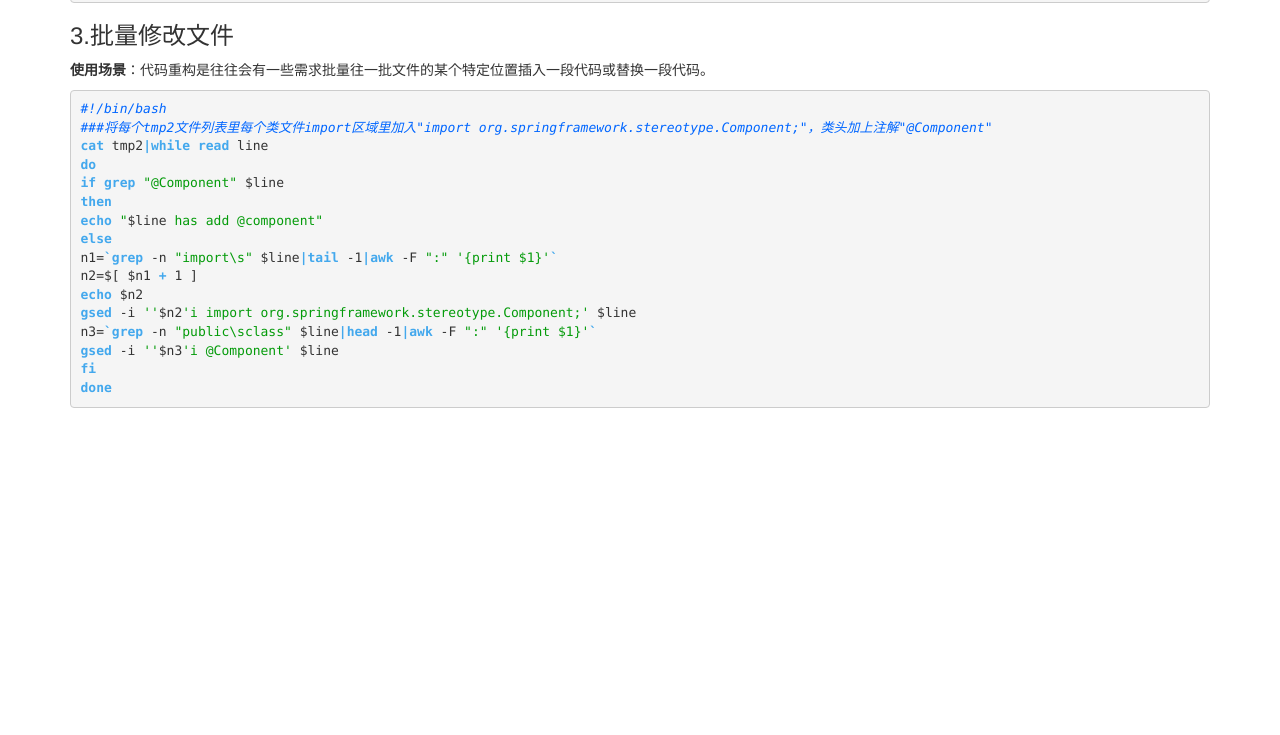
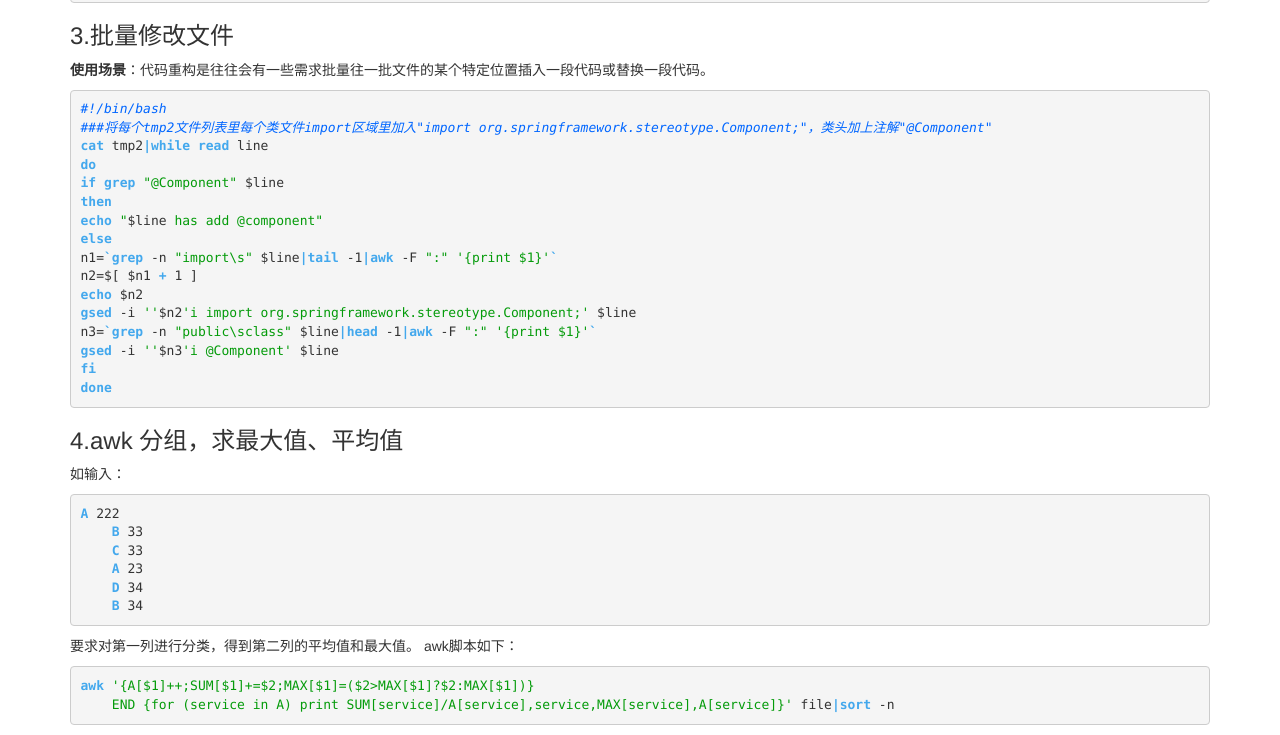
Before and after one commit to abingsky37/abingsky37.github.com, a plain HTML site: page script.html in a window 1280 px wide. Shown: the part 1177-1912 px from the top of the page. Before the commit the page ends 1595 px from the top, so only its background shows below. Drawn offline with Linux system fonts and the light colour scheme.

Commit message:
modify script

```diff
--- a/script.html
+++ b/script.html
@@ -122,6 +122,17 @@ code > span.er { font-weight: bold; }
 <span class="kw">gsed</span> -i <span class="st">&#39;&#39;</span><span class="ot">$n3</span><span class="st">&#39;i @Component&#39;</span> <span class="ot">$line</span>
 <span class="kw">fi</span>
 <span class="kw">done</span></code></pre>
+<h3 id="awk-分组求最大值平均值">4.awk 分组，求最大值、平均值</h3>
+<p>如输入：</p>
+<pre class="sourceCode bash"><code class="sourceCode bash"><span class="kw">A</span> 222
+    <span class="kw">B</span> 33
+    <span class="kw">C</span> 33
+    <span class="kw">A</span> 23
+    <span class="kw">D</span> 34
+    <span class="kw">B</span> 34</code></pre>
+<p>要求对第一列进行分类，得到第二列的平均值和最大值。 awk脚本如下：</p>
+<pre class="sourceCode bash"><code class="sourceCode bash"><span class="kw">awk</span> <span class="st">&#39;{A[$1]++;SUM[$1]+=$2;MAX[$1]=($2&gt;MAX[$1]?$2:MAX[$1])} </span>
+    <span class="st">END {for (service in A) print SUM[service]/A[service],service,MAX[service],A[service]}&#39;</span> file<span class="kw">|sort</span> -n</code></pre>
 </div>
 </body>
 </html>
```
